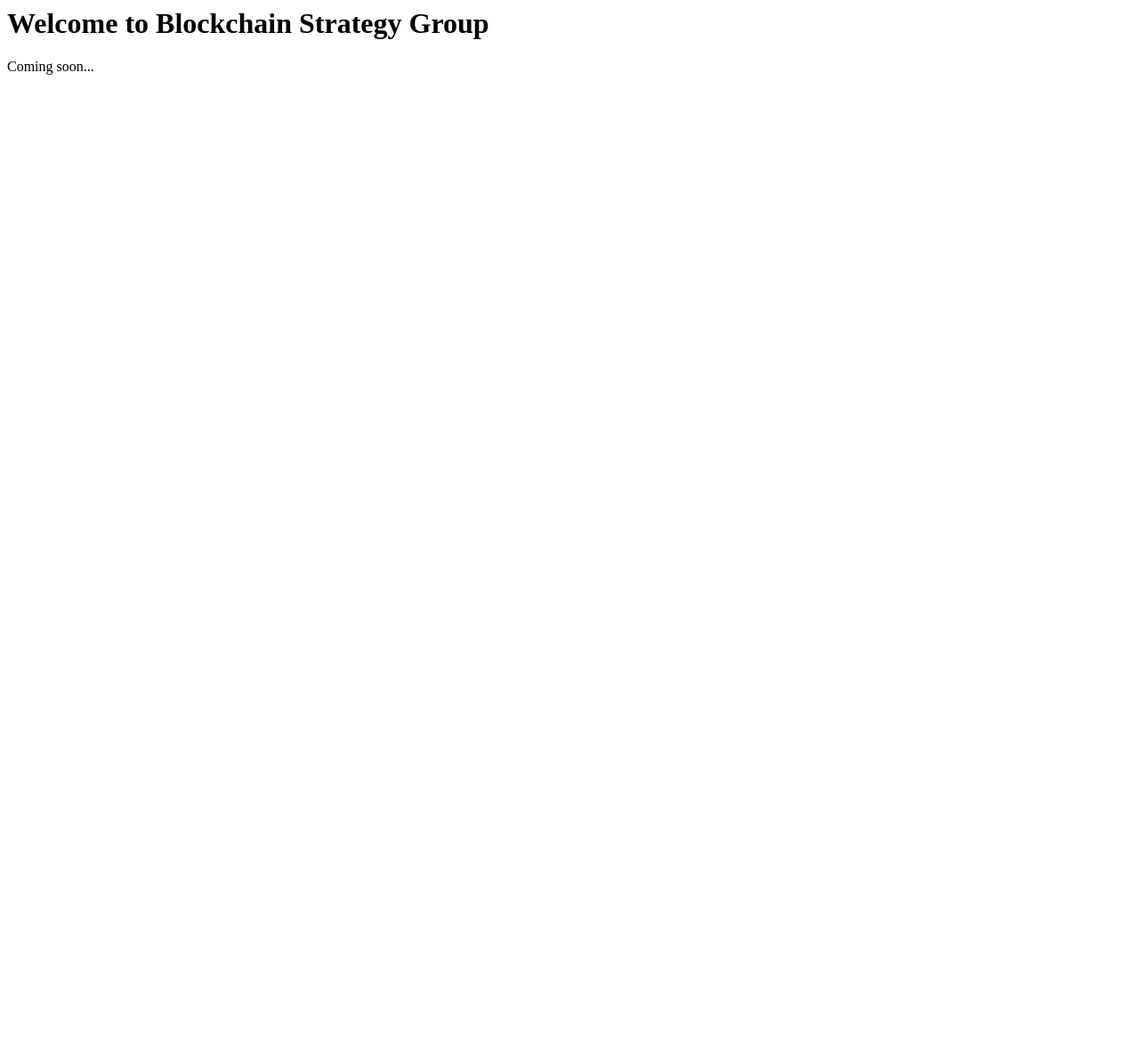
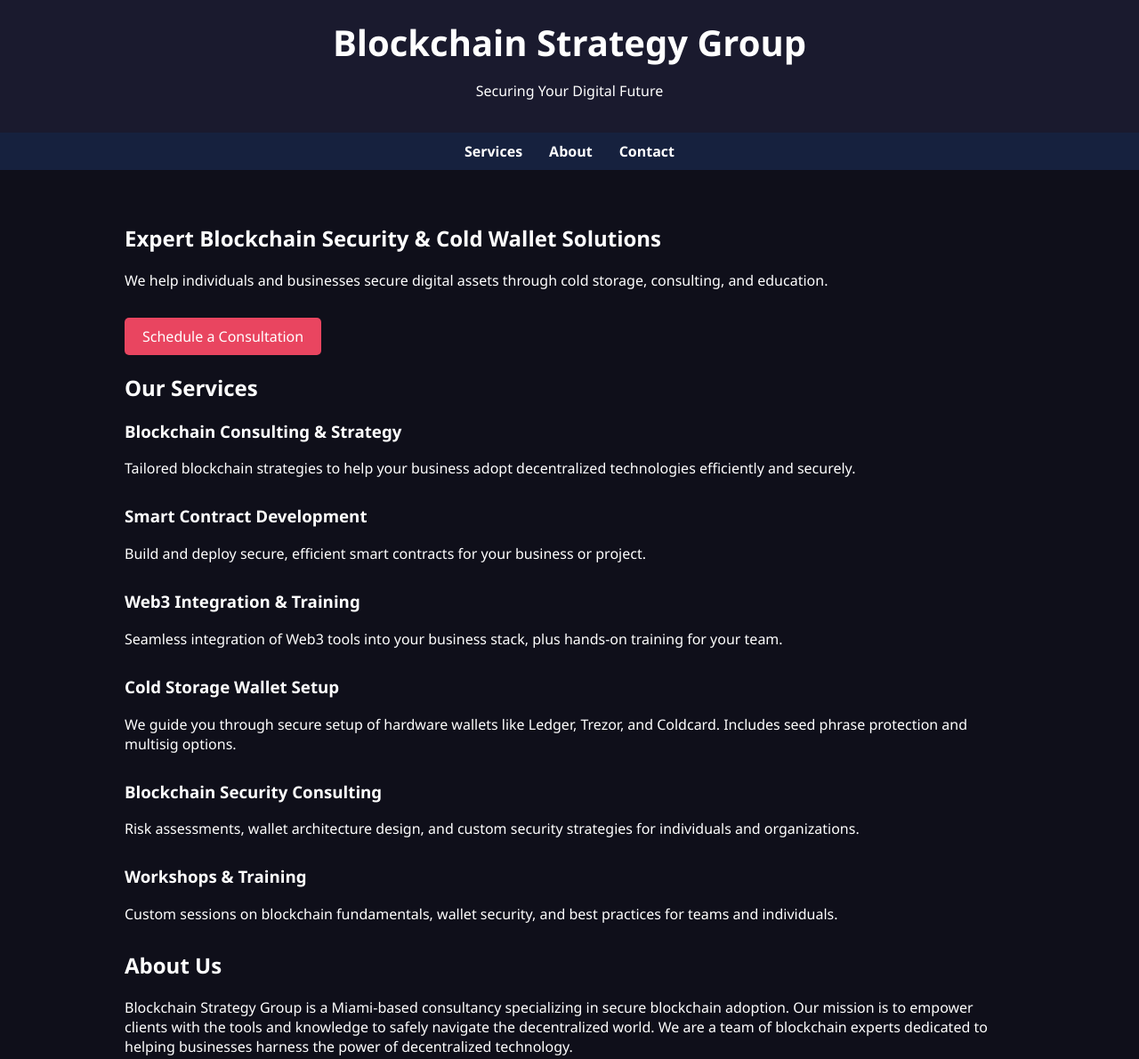
Before and after one commit to phillyb4994/blockchainstrategygroup.com, a plain HTML site: page index.html in a window 1280 px wide. Shown: the top 1190 px of the page at 89% size. Before the commit the page ends 800 px from the top, so only its background shows below. Drawn offline with Linux system fonts and the light colour scheme.

Commit message:
Update index.html

```diff
--- a/index.html
+++ b/index.html
@@ -1,2 +1,126 @@
-<h1>Welcome to Blockchain Strategy Group</h1>
-<p>Coming soon...</p>
+<!DOCTYPE html>
+<html lang="en">
+<head>
+  <meta charset="UTF-8" />
+  <meta name="viewport" content="width=device-width, initial-scale=1.0" />
+  <title>Blockchain Strategy Group</title>
+  <link rel="stylesheet" href="style.css" />
+  <style>
+    body {
+      margin: 0;
+      font-family: 'Segoe UI', sans-serif;
+      background-color: #0f0f1a;
+      color: #ffffff;
+    }
+    header {
+      background-color: #1a1a2e;
+      padding: 20px;
+      text-align: center;
+    }
+    header h1 {
+      margin: 0;
+      font-size: 2.5em;
+    }
+    nav {
+      background-color: #16213e;
+      display: flex;
+      justify-content: center;
+      padding: 10px 0;
+    }
+    nav a {
+      color: #ffffff;
+      margin: 0 15px;
+      text-decoration: none;
+      font-weight: bold;
+    }
+    nav a:hover {
+      text-decoration: underline;
+    }
+    main {
+      padding: 40px 20px;
+      max-width: 1000px;
+      margin: auto;
+    }
+    .cta {
+      display: inline-block;
+      margin-top: 15px;
+      padding: 10px 20px;
+      background-color: #e94560;
+      color: #ffffff;
+      text-decoration: none;
+      border-radius: 5px;
+    }
+    .service {
+      margin-bottom: 30px;
+    }
+    footer {
+      background-color: #1a1a2e;
+      text-align: center;
+      padding: 20px;
+      font-size: 0.9em;
+    }
+  </style>
+</head>
+<body>
+  <header>
+    <h1>Blockchain Strategy Group</h1>
+    <p>Securing Your Digital Future</p>
+  </header>
+
+  <nav>
+    <a href="#services">Services</a>
+    <a href="#about">About</a>
+    <a href="#contact">Contact</a>
+  </nav>
+
+  <main>
+    <section id="hero">
+      <h2>Expert Blockchain Security & Cold Wallet Solutions</h2>
+      <p>We help individuals and businesses secure digital assets through cold storage, consulting, and education.</p>
+      <a href="#contact" class="cta">Schedule a Consultation</a>
+    </section>
+
+    <section id="services">
+      <h2>Our Services</h2>
+      <div class="service">
+        <h3>Blockchain Consulting & Strategy</h3>
+        <p>Tailored blockchain strategies to help your business adopt decentralized technologies efficiently and securely.</p>
+      </div>
+      <div class="service">
+        <h3>Smart Contract Development</h3>
+        <p>Build and deploy secure, efficient smart contracts for your business or project.</p>
+      </div>
+      <div class="service">
+        <h3>Web3 Integration & Training</h3>
+        <p>Seamless integration of Web3 tools into your business stack, plus hands-on training for your team.</p>
+      </div>
+      <div class="service">
+        <h3>Cold Storage Wallet Setup</h3>
+        <p>We guide you through secure setup of hardware wallets like Ledger, Trezor, and Coldcard. Includes seed phrase protection and multisig options.</p>
+      </div>
+      <div class="service">
+        <h3>Blockchain Security Consulting</h3>
+        <p>Risk assessments, wallet architecture design, and custom security strategies for individuals and organizations.</p>
+      </div>
+      <div class="service">
+        <h3>Workshops & Training</h3>
+        <p>Custom sessions on blockchain fundamentals, wallet security, and best practices for teams and individuals.</p>
+      </div>
+    </section>
+
+    <section id="about">
+      <h2>About Us</h2>
+      <p>Blockchain Strategy Group is a Miami-based consultancy specializing in secure blockchain adoption. Our mission is to empower clients with the tools and knowledge to safely navigate the decentralized world. We are a team of blockchain experts dedicated to helping businesses harness the power of decentralized technology.</p>
+    </section>
+
+    <section id="contact">
+      <h2>Contact</h2>
+      <p>Email: <a href="mailto:info@blockchainstrategygroup.com">info@blockchainstrategygroup.com</a></p>
+    </section>
+  </main>
+
+  <footer>
+    <p>&copy; 2025 Blockchain Strategy Group. All rights reserved.</p>
+  </footer>
+</body>
+</html>
```
